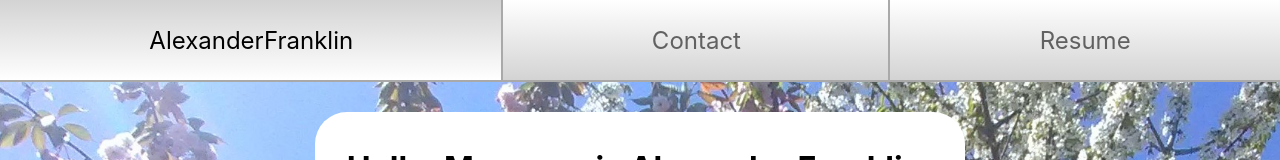
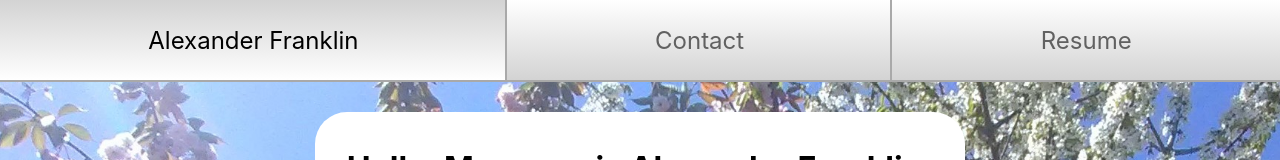
Before and after one commit to PAlexanderFranklin/alexanderfranklin, a React (Create React App) app: page / in a window 1280 px wide. Shown: the top 160 px of the page. Built offline with nearby package versions, Linux system fonts and the light colour scheme.

Commit message:
Fix navbar text

```diff
--- a/src/views/Navbar/Navbar.js
+++ b/src/views/Navbar/Navbar.js
@@ -7,7 +7,7 @@ function Navbar() {
     <header className="header">
       <nav className="Navbar">
         <ul>
-          <Tab link="/" exact="true">AlexanderFranklin</Tab>
+          <Tab link="/" exact="true">Alexander Franklin</Tab>
           <Tab link="/contact">Contact</Tab>
           <Tab link="/resume">Resume</Tab>
         </ul>
```
